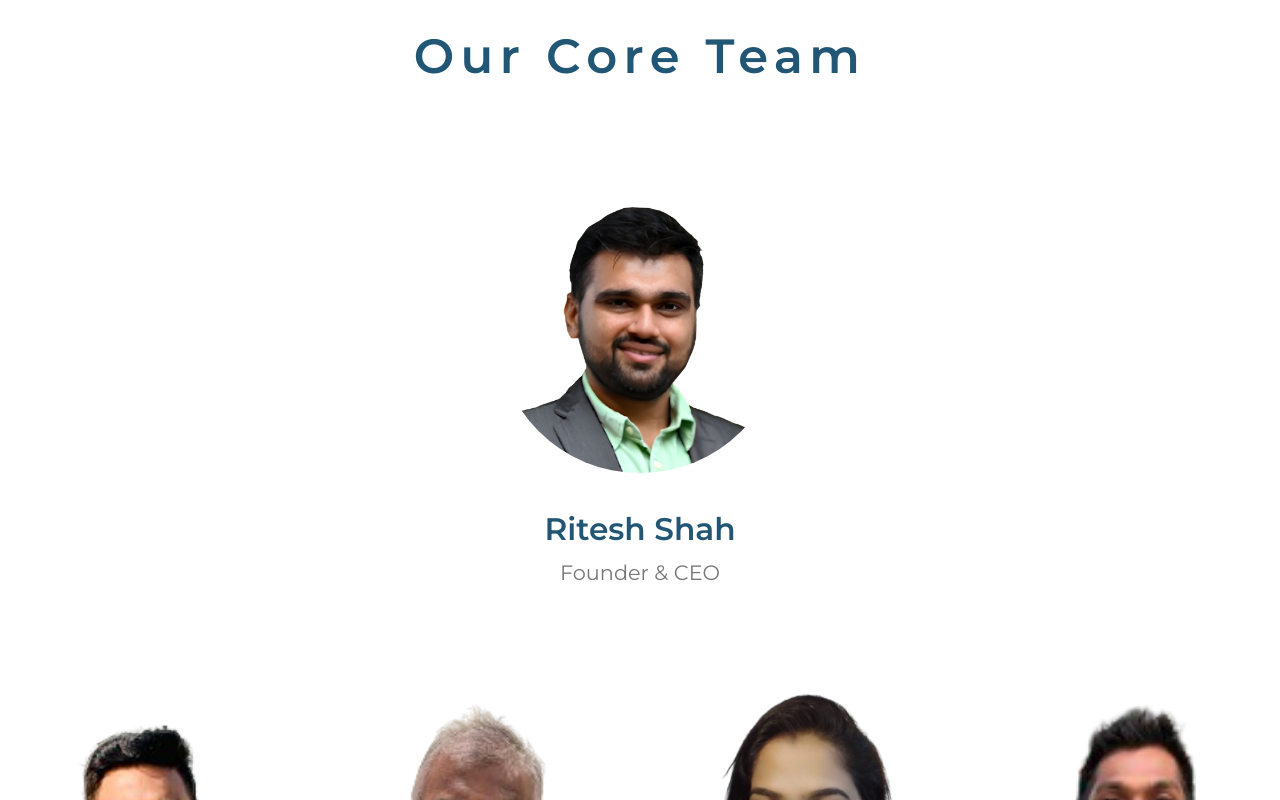
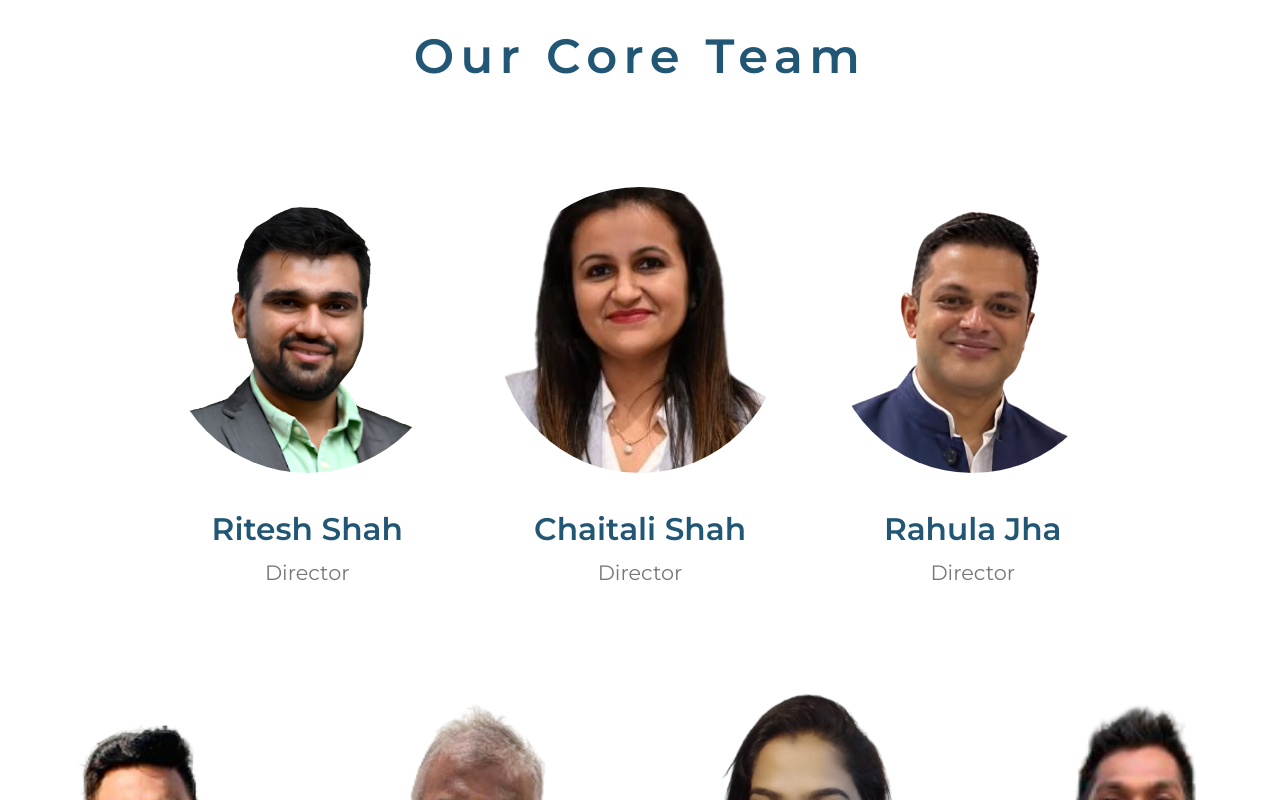
Before and after one commit to Robokart123/codux_trial, a React (Vite) app: page /about in a window 1280 px wide. Shown: the part 543-1343 px from the top of the page. Built offline with nearby package versions, Linux system fonts and the light colour scheme.

Commit message:
Add new team members Chaitali and Rahul

```diff
--- a/src/components/about/about.tsx
+++ b/src/components/about/about.tsx
@@ -5,6 +5,8 @@ import Swapnil from '../../assets/Swapnil.png';
 import Bharat from '../../assets/Bharat.png';
 import Ankita from '../../assets/Ankita.png';
 import Rane from '../../assets/Rane.png';
+import Chaitali from '../../assets/chaitali.png';
+import Rahul from '../../assets/rahul.png';
 import PlaceHolderPerson from '../../assets/PlaceholderPerson.jpg';
 
 export interface AboutProps {
@@ -36,7 +38,17 @@ export const About = ({ className }: AboutProps) => {
                     <div className={styles.personContainer}>
                         <img src={Ritesh} alt={PlaceHolderPerson} className={styles.Personimage} />
                         <div className={styles.personText}>Ritesh Shah</div>
-                        <div className={styles.personDesignation}>Founder & CEO</div>
+                        <div className={styles.personDesignation}>Director</div>
+                    </div>
+                                        <div className={styles.personContainer}>
+                        <img src={Chaitali} alt={PlaceHolderPerson} className={styles.Personimage} />
+                        <div className={styles.personText}>Chaitali Shah</div>
+                        <div className={styles.personDesignation}>Director</div>
+                    </div>
+                                        <div className={styles.personContainer}>
+                        <img src={Rahul} alt={PlaceHolderPerson} className={styles.Personimage} />
+                        <div className={styles.personText}>Rahula Jha</div>
+                        <div className={styles.personDesignation}>Director</div>
                     </div>
                 </div>
                 <div className={styles.layoutProfiles}>
```
